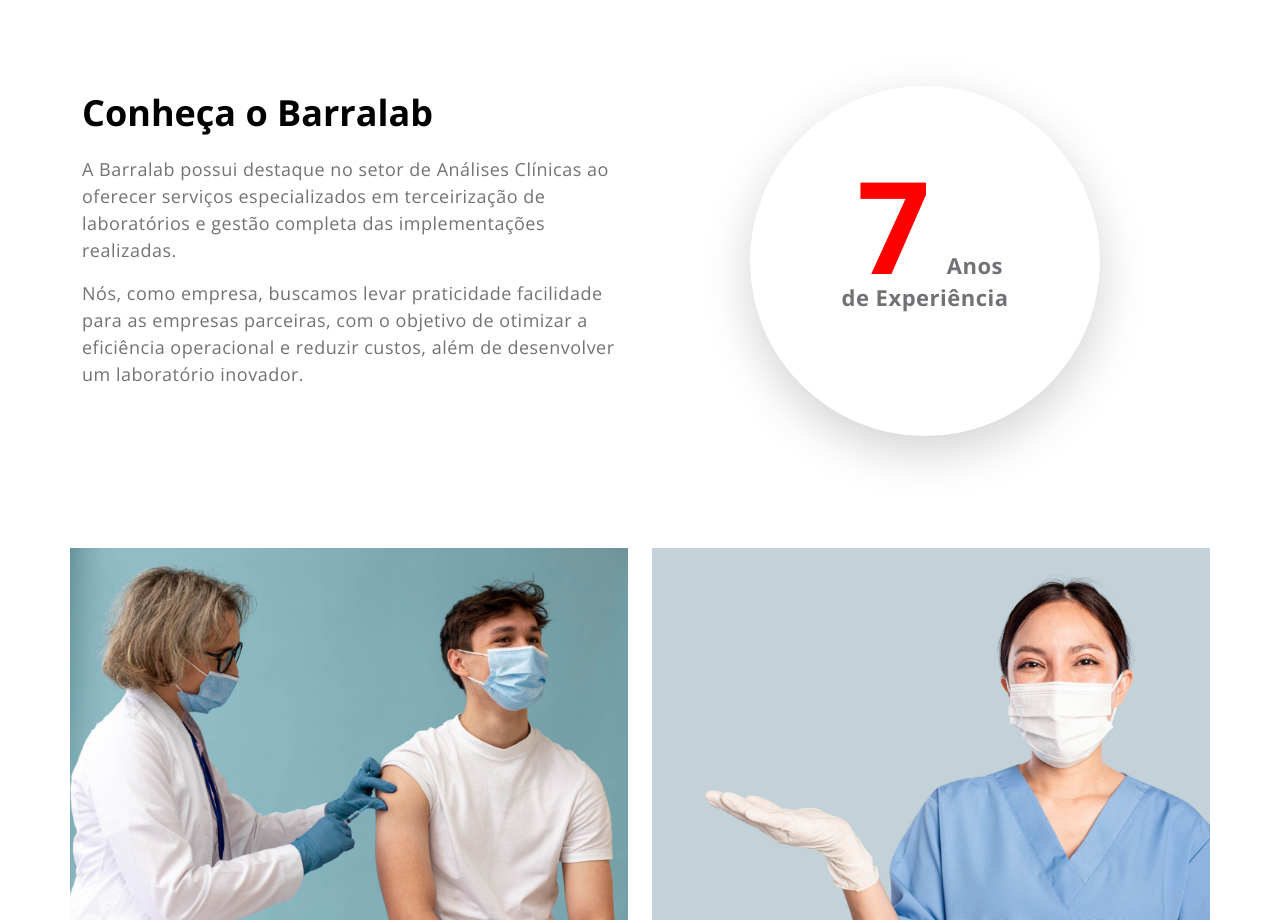
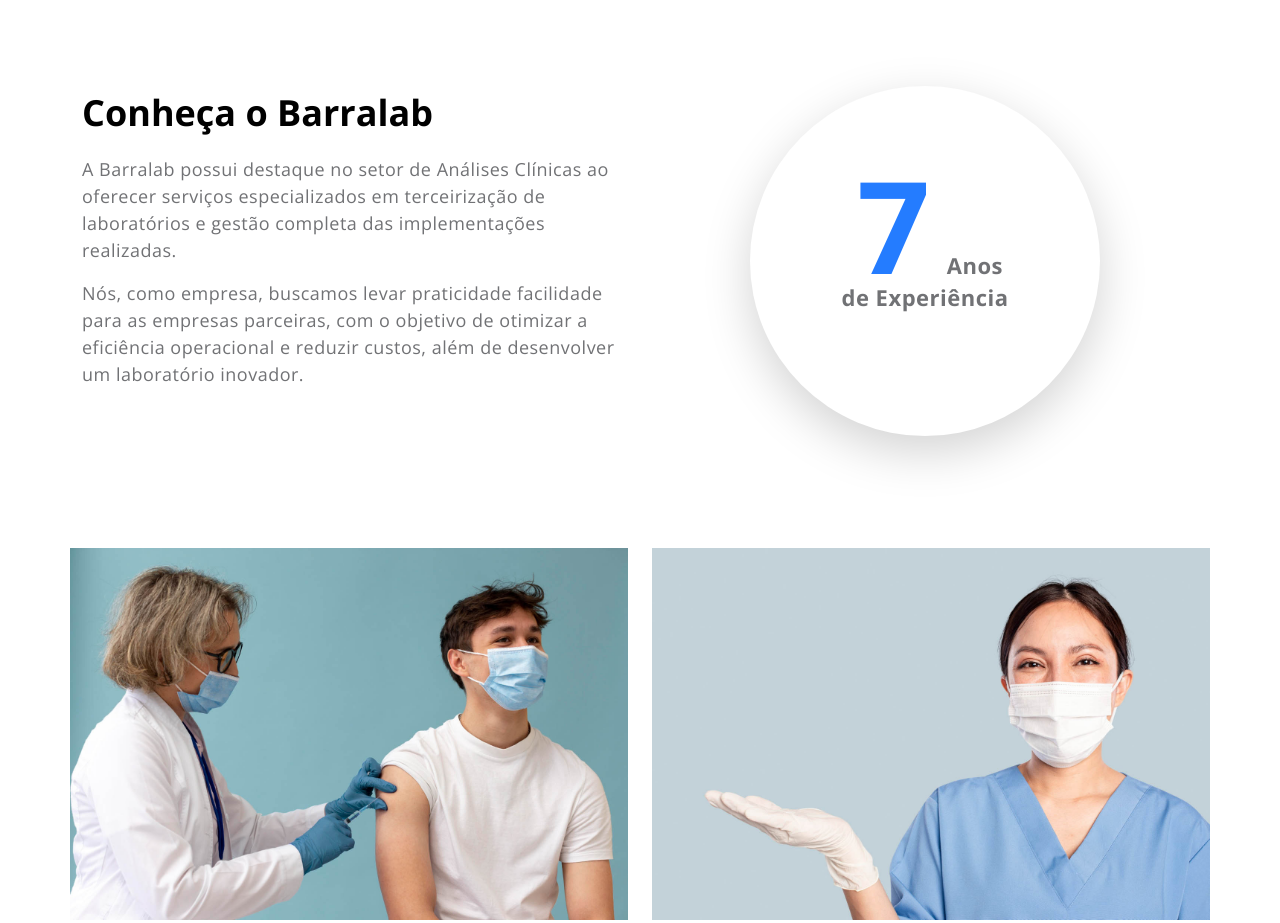
Before and after one commit to barra-lab/site, a plain HTML site: page index.html in a window 1280 px wide. Shown: the part 700-1623 px from the top of the page. Drawn offline with nearby package versions, Linux system fonts and the light colour scheme.

Commit message:
Update templatemo-medic-care.css
retornando ao 7 azul

```diff
--- a/css/templatemo-medic-care.css
+++ b/css/templatemo-medic-care.css
@@ -11,7 +11,7 @@ https://templatemo.com/tm-566-medic-care
 -----------------------------------------*/
 :root {
   --white-color:                  #FFFFFF;
-  --primary-color:                #ff0000;
+  --primary-color:                #247cFF;
   --section-bg-color:             #F9F9F9;
   --dark-color:                   #000000;
   --title-color:                  #565758;
```
